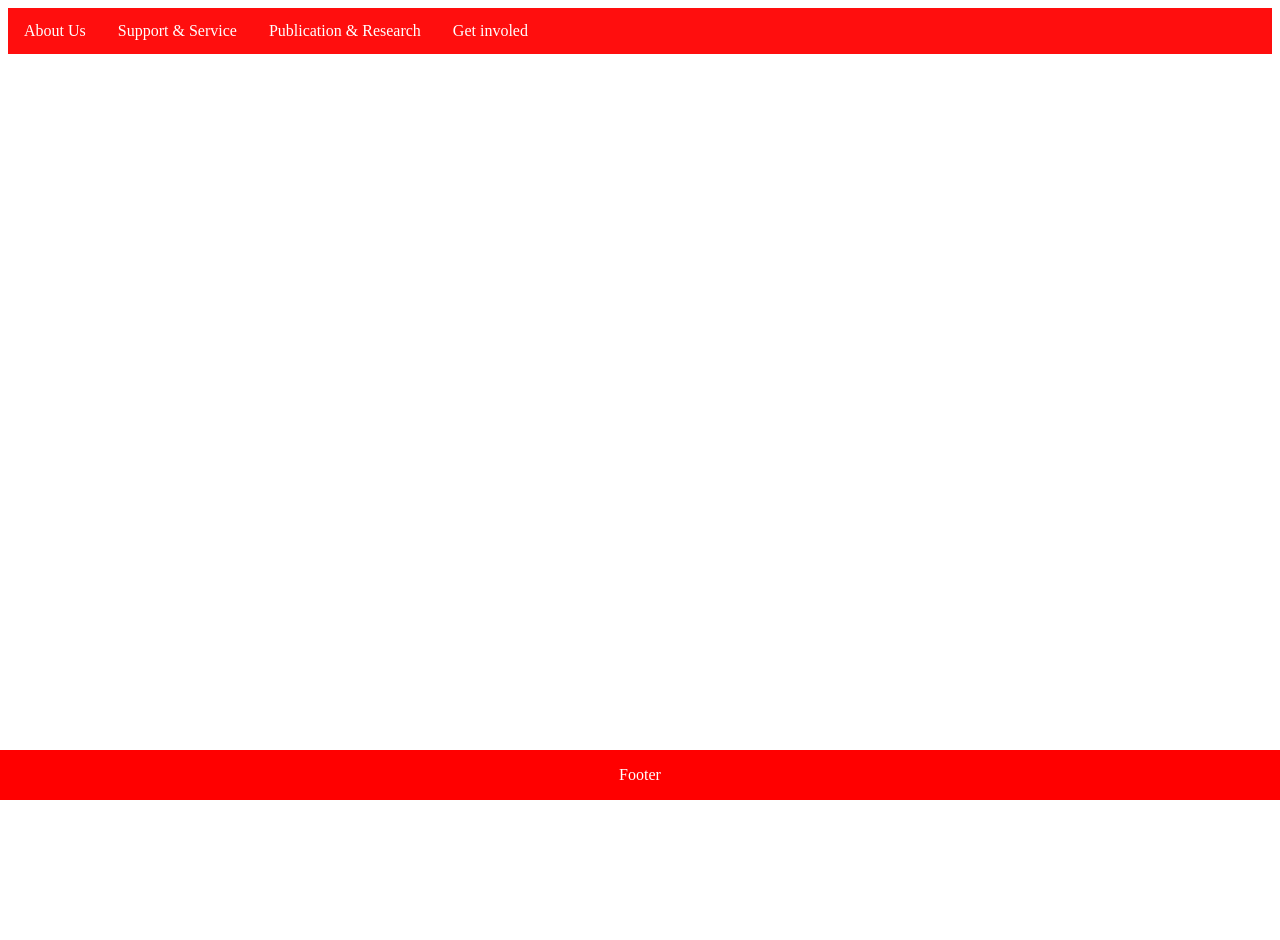
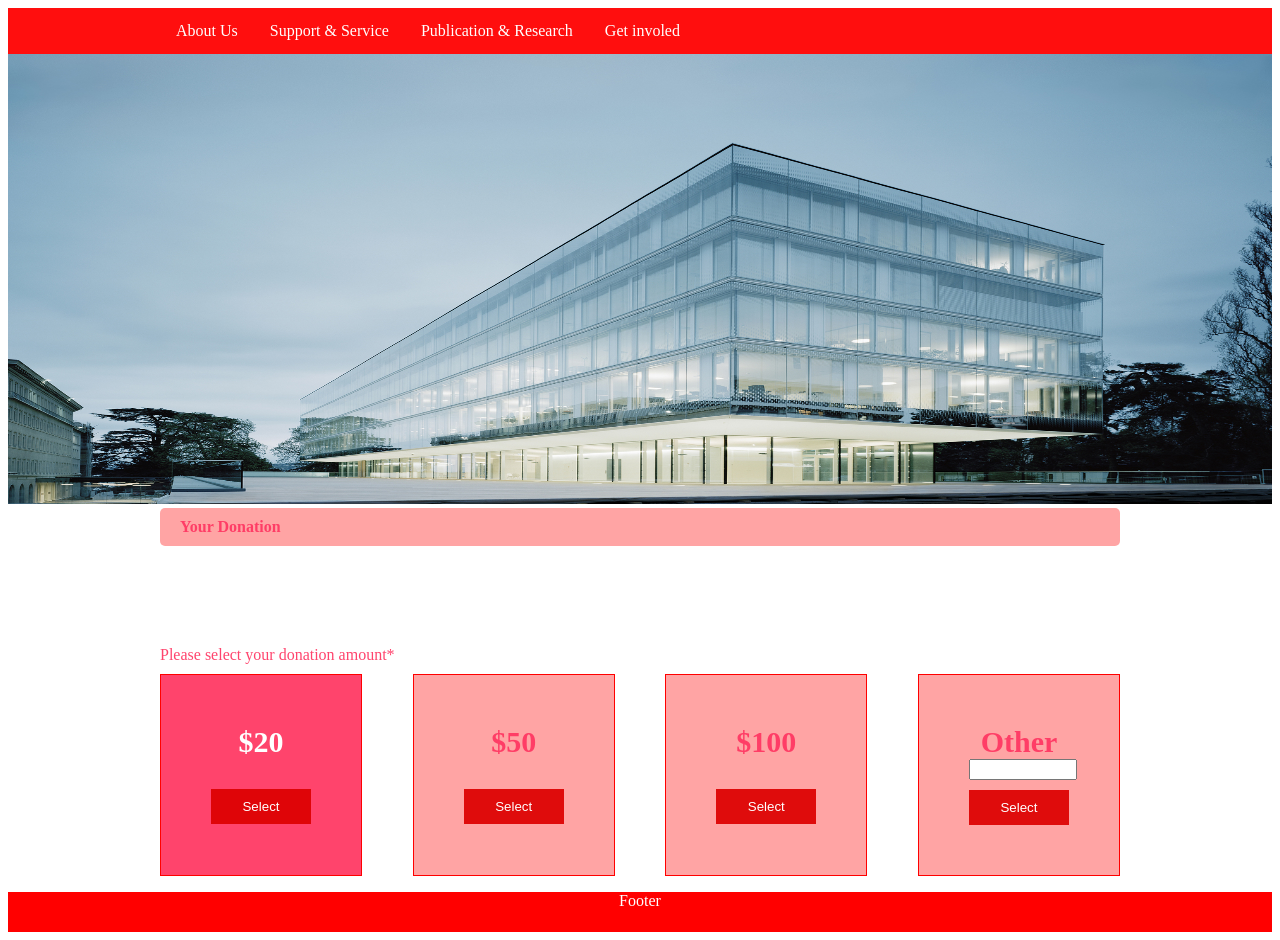
Before and after one commit to straBarry/Prototype, a plain HTML site: page Get involed.html in a window 1280 px wide. Before the commit the page ends 800 px from the top, so only its background shows below. Drawn offline with Linux system fonts and the light colour scheme.

Commit message:
Clean up the lay out+ add "Getting involes"

```diff
--- a/Get involed.html
+++ b/Get involed.html
@@ -11,16 +11,46 @@
   <body>
 
     <!-- Header -->
-    <header>
+    <nav>
       <ul>
         <li><a href="About Us.html">About Us</a></li>
         <li><a href="Support & Service.html">Support & Service</a></li>
         <li><a href="Publication & Research.html">Publication & Research</a></li>
         <li><a href="Get involed.html">Get involed</a></li>
       </ul>
-    </header>
+    </nav>
     <!-- Header -->
+  	<img src="photo/Building2.jpg" class="donate-banner-img">
+    <div class="donate-content">
+      <div class="donation-title">
+        Your Donation
+      </div>
+      <div>
+        <div class="donation-title-small">Please select your donation amount*</div>
+        <div class="donation-options">
+          <div class="donation-option bg-dark">
+            <p> $20 </p>
+            <button>Select</button>
+          </div>
+          <div class="donation-option bg-light">
+            <p> $50 </p>
+            <button>Select</button>
+          </div>
+          <div class="donation-option bg-light">
+            <p> $100 </p>
+            <button>Select</button>
+          </div>
+          <div class="donation-option bg-light">
+            <p> Other </p>
+            <input type="number" name="amount">
+            <button>Select</button>
+          </div>
+        </div>
+      </div>
+      <div>
 
+      </div>
+    </div>
 
 
 
--- a/script.js
+++ b/script.js
@@ -0,0 +1,17 @@
+var slideIndex = 1;
+showDivs(slideIndex);
+
+function plusDivs(n) {
+  showDivs(slideIndex += n);
+}
+
+function showDivs(n) {
+  var i;
+  var x = document.getElementsByClassName("mySlides");
+  if (n > x.length) {slideIndex = 1}
+  if (n < 1) {slideIndex = x.length}
+  for (i = 0; i < x.length; i++) {
+    x[i].style.display = "none";
+  }
+  x[slideIndex-1].style.display = "block";
+}
--- a/style.css
+++ b/style.css
@@ -1,17 +1,20 @@
 /* Navigation Bar */
-header ul {
+nav{
+   background-color:rgb(255, 14, 14);
+}
+nav ul {
   list-style-type: none;
-  margin: 0;
+  max-width: 960px;
+  margin: 0 auto;
   padding: 0;
   overflow: hidden;
-  background-color:rgb(255, 14, 14);
 }
 
-header li {
+nav li {
   float: left;
 }
 
-header li a {
+nav li a {
   display: block;
   color: white;
   text-align: center;
@@ -19,9 +22,13 @@ header li a {
   text-decoration: none;
 }
 
-header li a:hover {
+nav li a:hover {
   background-color:rgb(255, 80,80);
 }
+
+.mySlides {display:none}
+.w3-left, .w3-right, .w3-badge {cursor:pointer}
+.w3-badge {height:13px;width:13px;padding:0}
 
 /* Style the list inside the menu */
 .menu {
@@ -40,20 +47,87 @@ header li a:hover {
   overflow: hidden;
 }
 
+.about-banner-img, .donate-banner-img {
+  width: 100%;
+  height: 450px;
+}
+
+.about-content, .donate-content{
+  max-width: 960px;
+  margin: auto;
+  overflow: auto;
+}
+
+.donation-title {
+  background-color: rgba(255, 157, 157, 0.925);
+  padding: 10px 20px;
+  border-radius: 5px;
+  color: rgba(255, 53, 97, 0.925);
+  font-weight: bold;
+  margin-bottom: 100px;
+}
+
+.donation-title-small {
+  color: rgba(255, 53, 97, 0.925);
+  margin-bottom: 10px;
+}
+
+.donation-options {
+  display: flex;
+  justify-content: space-between;
+}
+
+.donation-option {
+  width: 200px;
+  height: 200px;
+  border: 1px solid red;
+  float: left;
+  text-align: center;
+}
+
+.donation-option p{
+  font-size: 30px;
+  font-weight: bold;
+  margin-top: 50px;
+}
+
+.donation-option button{
+  width: 100px;
+  padding: 10px;
+  margin: auto;
+  background-color: rgba(221, 0, 0, 0.925);
+  color: #fff;
+  border: none;
+}
+
+.donation-option input {
+    width: 100px;
+    display: block;
+    margin: -30px 0 10px 50px
+}
+
+.bg-light {
+  background-color: rgba(255, 157, 157, 0.925);
+  color: rgba(255, 53, 97, 0.925);
+}
+
+.bg-dark {
+  background-color: rgba(255, 53, 97, 0.925);
+  color: #fff;
+}
 
 /* Style the footer */
 footer {
-  position: fixed;
-   left: 0;
-   bottom: 0;
+  position: relative;
    width: 100%;
+   height: 40px;
    background-color: red;
    color: white;
    text-align: center;
 }
 
 
-@media only screen and (max-width:800px) {
+@media only screen and (max-width:960px) {
   /* For tablets: */
   .main {
     width: 80%;
@@ -62,6 +136,15 @@ footer {
   .right {
     width: 100%;
   }
+
+  .donation-options {
+    display: block;
+  }
+
+  .donation-option {
+    float: left;
+     margin: 40px;
+  }
 }
 @media only screen and (max-width:500px) {
   /* For mobile phones: */
```
Also changed, not shown: About Us.html (+9 -10 lines), index.html (+18 -2 lines), photo/Building2.jpg (added), photo/Outstanding.jpg (added), photo/Presidents-2018.jpg (added), photo/Seven.jpg (added), photo/icu+nurse.png (added), 1 other file.
